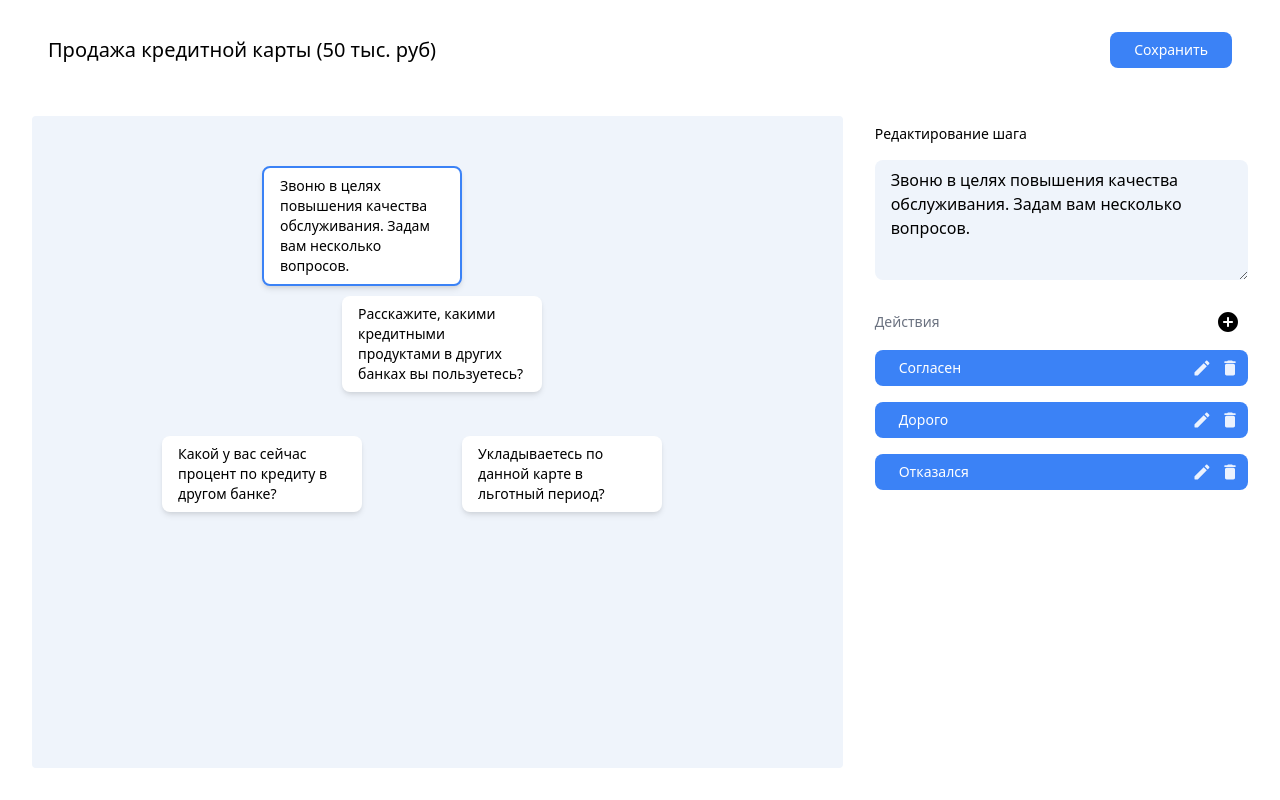
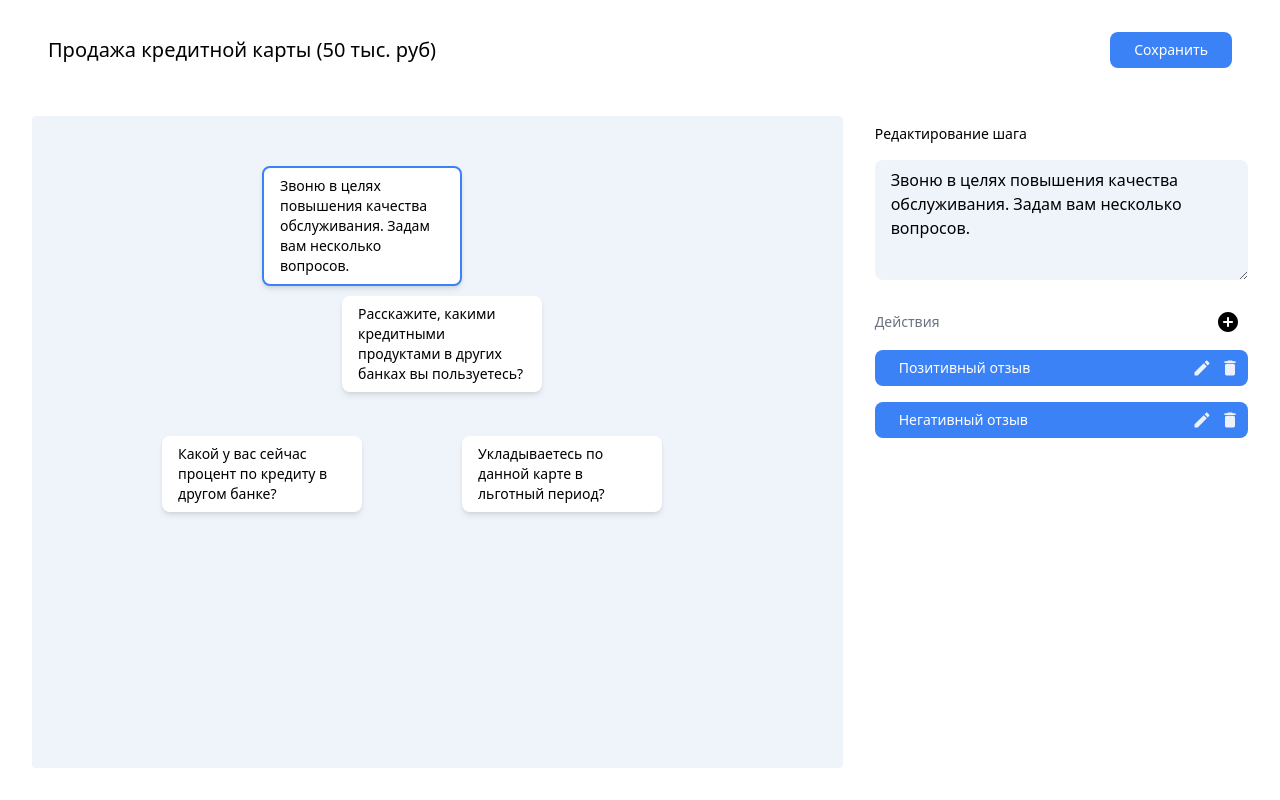
Before and after one commit to sdv43/crm-hack, a Vue app: page /script-editor in a window 1280 px wide. Built offline with nearby package versions, Linux system fonts and the light colour scheme.

Commit message:
Исправлены кнопки шага

```diff
--- a/src/components/EditorStepForm.vue
+++ b/src/components/EditorStepForm.vue
@@ -19,17 +19,12 @@
 
         <div :class="$style['actions-container']">
           <div :class="$style.action">
-            <span class="mr-auto">Согласен</span>
+            <span class="mr-auto">Позитивный отзыв</span>
             <img src="@/assets/icons/edit_black_24dp.svg" height="20" width="20"/>
             <img src="@/assets/icons/delete_black_24dp.svg" height="20" width="20"/>
           </div>
           <div :class="$style.action">
-            <span class="mr-auto">Дорого</span>
-            <img src="@/assets/icons/edit_black_24dp.svg" height="20" width="20"/>
-            <img src="@/assets/icons/delete_black_24dp.svg" height="20" width="20"/>
-          </div>
-          <div :class="$style.action">
-            <span class="mr-auto">Отказался</span>
+            <span class="mr-auto">Негативный отзыв</span>
             <img src="@/assets/icons/edit_black_24dp.svg" height="20" width="20"/>
             <img src="@/assets/icons/delete_black_24dp.svg" height="20" width="20"/>
           </div>
```
